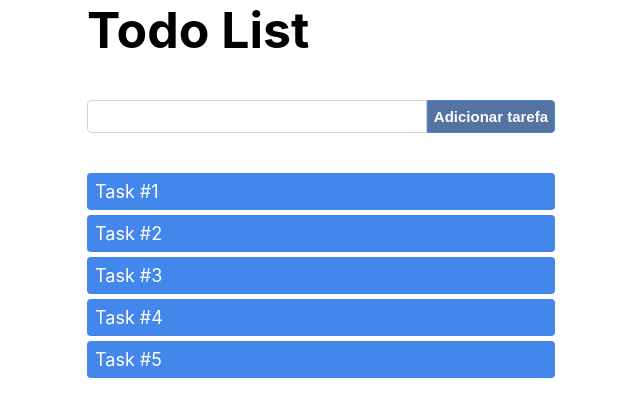
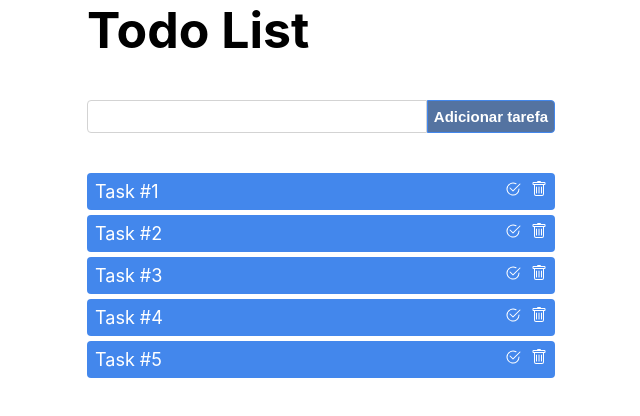
Before and after one commit to ricardoaruiz/mentoria-bruna, a React (Create React App) app: page / in a window 1280 px wide. Shown: the top 416 px of the page, without its empty margins (319-959 px from the left). Built offline with nearby package versions, Linux system fonts and the light colour scheme.

Commit message:
feat: adding task remove and mark as done features

```diff
--- a/package.json
+++ b/package.json
@@ -8,6 +8,7 @@
     "@testing-library/user-event": "^13.5.0",
     "react": "^17.0.2",
     "react-dom": "^17.0.2",
+    "react-icons": "^4.3.1",
     "react-scripts": "5.0.0",
     "uuid": "^8.3.2",
     "web-vitals": "^2.1.4"
--- a/src/components/ListTask/index.jsx
+++ b/src/components/ListTask/index.jsx
@@ -1,12 +1,50 @@
 import React from 'react'
+
+import { BsTrash, BsCheck2Circle } from 'react-icons/bs';
+
 
 import './styles.css'
 
-export const ListTask = ({ tasks }) => {
+export const ListTask = ({ tasks, onRemoveTask, onCompleteTask }) => {
+
   return (
     <ul className="task-list">
-      {tasks.map(({ id, description }) => (
-        <li key={id}>{description}</li>
+      {tasks.map(({ id, description, status }) => (
+
+        <li
+          key={id}
+          className={`
+            task-list__item
+            ${status === 'done'
+              ? 'task-list__item--done'
+              : ''
+            }`}
+        >
+
+          <div
+            className={`
+              task-list__item-description
+              ${status === 'done'
+                ? 'task-list__item-description--done'
+                : ''}
+              `}
+          >
+            {description}
+          </div>
+
+          <div className="task-list__item-actions">
+            <BsCheck2Circle
+              size={16}
+              onClick={() => onCompleteTask(id)}
+            />
+
+            <BsTrash
+              size={16}
+              onClick={() => onRemoveTask(id)}
+            />
+          </div>
+
+        </li>
       ))}
     </ul>
   )
--- a/src/components/ListTask/styles.css
+++ b/src/components/ListTask/styles.css
@@ -2,11 +2,35 @@
   list-style: none;
 }
 
-.task-list li {
+.task-list__item {
+  display: flex;
+  justify-content: space-between;
+
   padding: 8px;
-  font-size: 1.8rem;
   background-color: #4387ec;
   margin-bottom: 5px;
   color: #fff;
   border-radius: 4px;
 }
+
+.task-list__item-description {
+  font-size: 1.8rem;
+}
+
+.task-list__item-actions svg {
+  margin-left: 10px;
+  cursor: pointer;
+}
+
+.task-list__item-actions svg:hover {
+  fill: #113e81;
+}
+
+
+.task-list__item--done {
+  background-color: #3c8d3c;
+}
+
+.task-list__item-description--done {
+  text-decoration: line-through;
+}
--- a/src/constants/data.js
+++ b/src/constants/data.js
@@ -1,9 +1,9 @@
 import { v4 as uuidv4 } from 'uuid';
 
 export const TASKS = [
-  { id: uuidv4(), description: 'Task #1' },
-  { id: uuidv4(), description: 'Task #2' },
-  { id: uuidv4(), description: 'Task #3' },
-  { id: uuidv4(), description: 'Task #4' },
-  { id: uuidv4(), description: 'Task #5' },
+  { id: uuidv4(), description: 'Task #1', status: 'pending' },
+  { id: uuidv4(), description: 'Task #2', status: 'pending' },
+  { id: uuidv4(), description: 'Task #3', status: 'pending' },
+  { id: uuidv4(), description: 'Task #4', status: 'pending' },
+  { id: uuidv4(), description: 'Task #5', status: 'pending' },
 ]
--- a/src/pages/Home/index.jsx
+++ b/src/pages/Home/index.jsx
@@ -21,6 +21,22 @@ export const HomePage = () => {
     setTask('')
   }
 
+  const handleRemoveItemList = (id) => {
+    setTasks(state => state.filter((task) => task.id !== id))
+  }
+
+  const handleCompleteTask = (id) => {
+    const newTasks = tasks.map(task => {
+      if (task.id === id) {
+        task.status = task.status === 'done' ? 'pending' : 'done'
+        return task
+      }
+      return task
+    })
+
+    setTasks(newTasks)
+  }
+
   return (
     <div className="home-container">
       <h1 className="home-title">Todo List</h1>
@@ -31,7 +47,11 @@ export const HomePage = () => {
         onConfirm={handleTaskAddButtonClick}
       />
 
-      <ListTask tasks={tasks} />
+      <ListTask
+        tasks={tasks}
+        onRemoveTask={handleRemoveItemList}
+        onCompleteTask={handleCompleteTask}
+      />
     </div>
   )
 }
```
Also changed, not shown: 1 other file (tests, documents, lock files or other folders).
